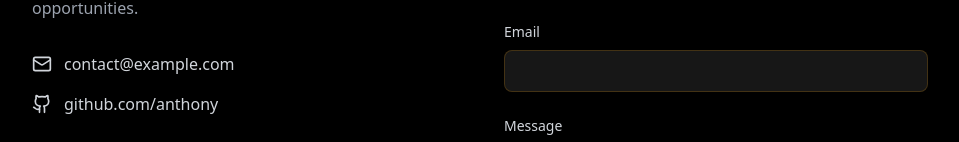
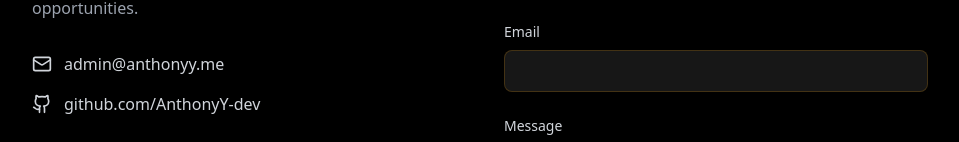
Before and after one commit to jhsanthony/anthonywebsite, a React (Vite) app: page / in a window 1280 px wide. Shown: the part 2102-2244 px from the top of the page, without its empty margins (160-1119 px from the left). Built offline with nearby package versions, Linux system fonts and the light colour scheme; no server answers.

Commit message:
Update contact

```diff
--- a/src/pages/Homepage.tsx
+++ b/src/pages/Homepage.tsx
@@ -179,20 +179,20 @@ function HomePage() {
 
                 <div className="space-y-4">
                   <a
-                    href="mailto:contact@example.com"
+                    href="mailto:admin@anthonyy.me"
                     className="flex items-center space-x-3 text-gray-300 hover:text-amber-500 transition-colors"
                   >
                     <Mail className="w-5 h-5" />
-                    <span>contact@example.com</span>
+                    <span>admin@anthonyy.me</span>
                   </a>
                   <a
-                    href="https://github.com"
+                    href="https://github.com/AnthonyY-dev"
                     target="_blank"
                     rel="noopener noreferrer"
                     className="flex items-center space-x-3 text-gray-300 hover:text-amber-500 transition-colors"
                   >
                     <Github className="w-5 h-5" />
-                    <span>github.com/anthony</span>
+                    <span>github.com/AnthonyY-dev</span>
                   </a>
                 </div>
               </div>
```
